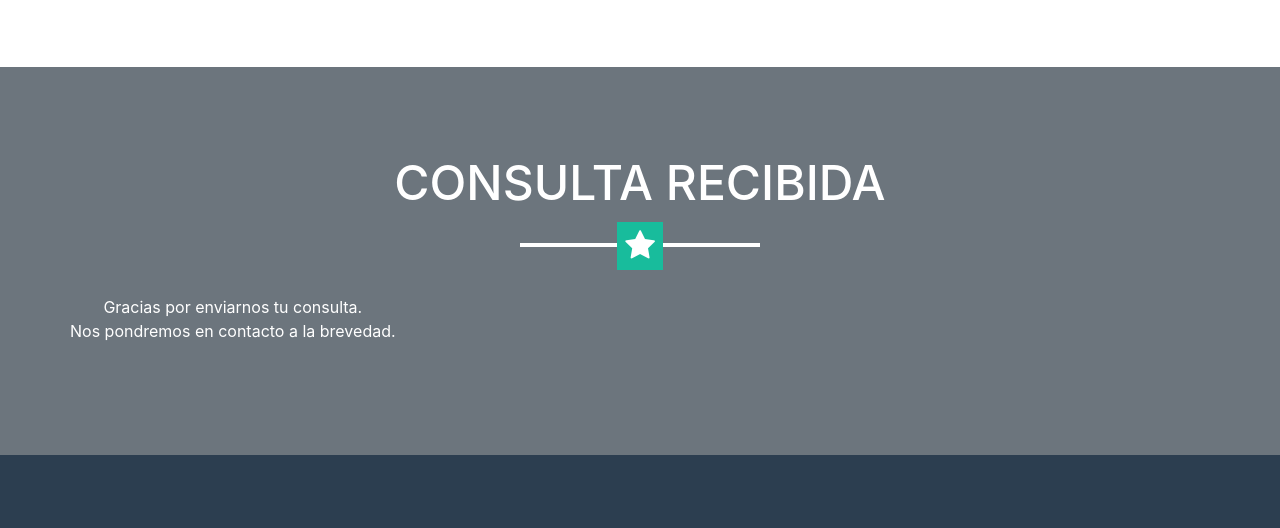
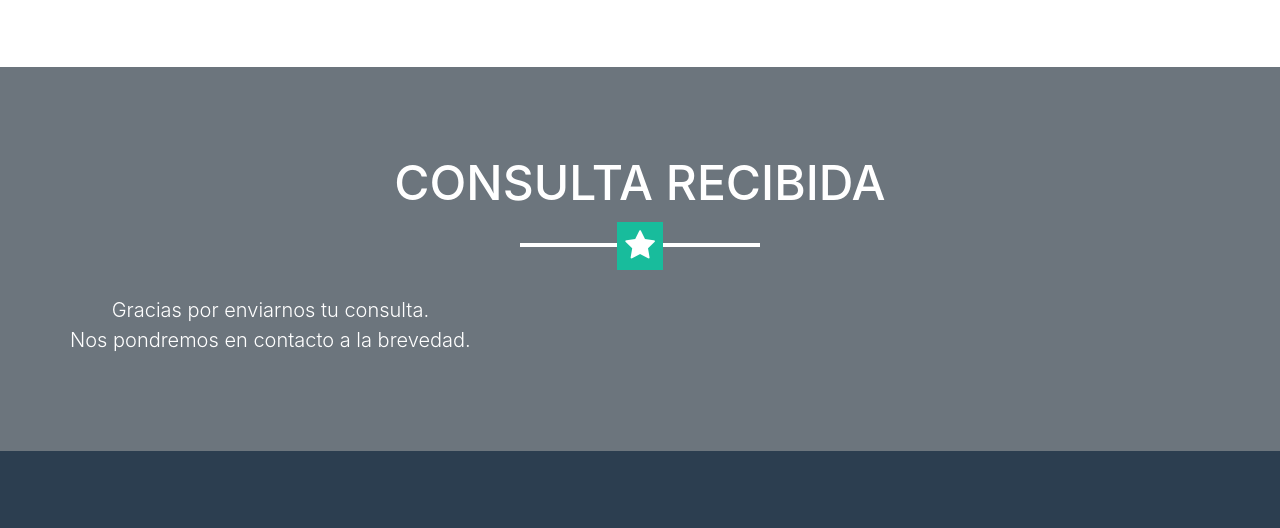
Before and after one commit to FidosTeam/FidosWeb, a website with bundled scripts: page thanks.html in a window 1280 px wide. Shown: the part 835-1363 px from the top of the page. Built offline with nearby package versions, Linux system fonts and the light colour scheme.

Commit message:
Update thanks.html

```diff
--- a/thanks.html
+++ b/thanks.html
@@ -73,7 +73,7 @@
         <h2 class="text-center text-uppercase text-white">Consulta Recibida</h2>
         <hr class="star-light mb-5">
         <div class="text-center row">
-		<p class="text-center" class="lead mb-0"  >Gracias por enviarnos tu consulta.<br>
+		<p class="lead mb-0 text-center"  >Gracias por enviarnos tu consulta.<br>
 				 Nos pondremos en contacto a la brevedad.</p>
         </div>
       </div>
```
